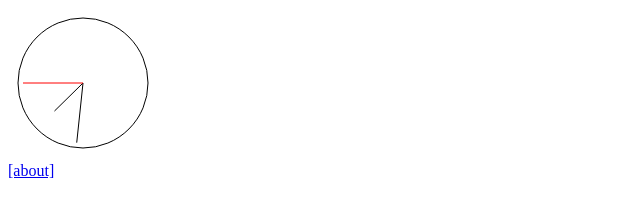
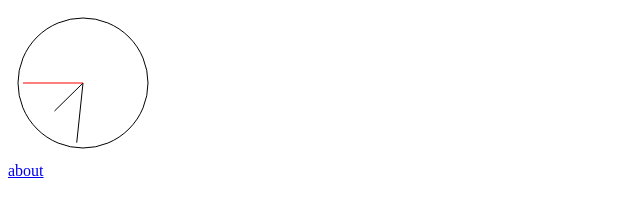
Before and after one commit to srecnig/1kb, a plain HTML site: page src/index.html in a window 1280 px wide. Shown: the full height of the page, 0-640 px from the left. Drawn offline with Linux system fonts and the light colour scheme.

Commit message:
Shave 2 more characters off (#8)
The undeletable `x-cache` header will return:
- "Hit from Cloudfront"
- "Miss from Cloudfront"

But turns out, there's a third variant:
- "RefreshHit from Cloudfront"

which brings the page over the 1023 byte limit. So, remove 2 more chars: `[` and `]` 😭

```diff
--- a/src/index.html
+++ b/src/index.html
@@ -2,7 +2,7 @@
 <link rel="icon" href="data:,">
 <title>very·united</title>
 <canvas width="150"></canvas><br>
-<a href="1kb.html">[about]</a>
+<a href="1kb.html">about</a>
 <script>
     function d() {
         var ctx = document.querySelector("canvas").getContext?.("2d")
```
